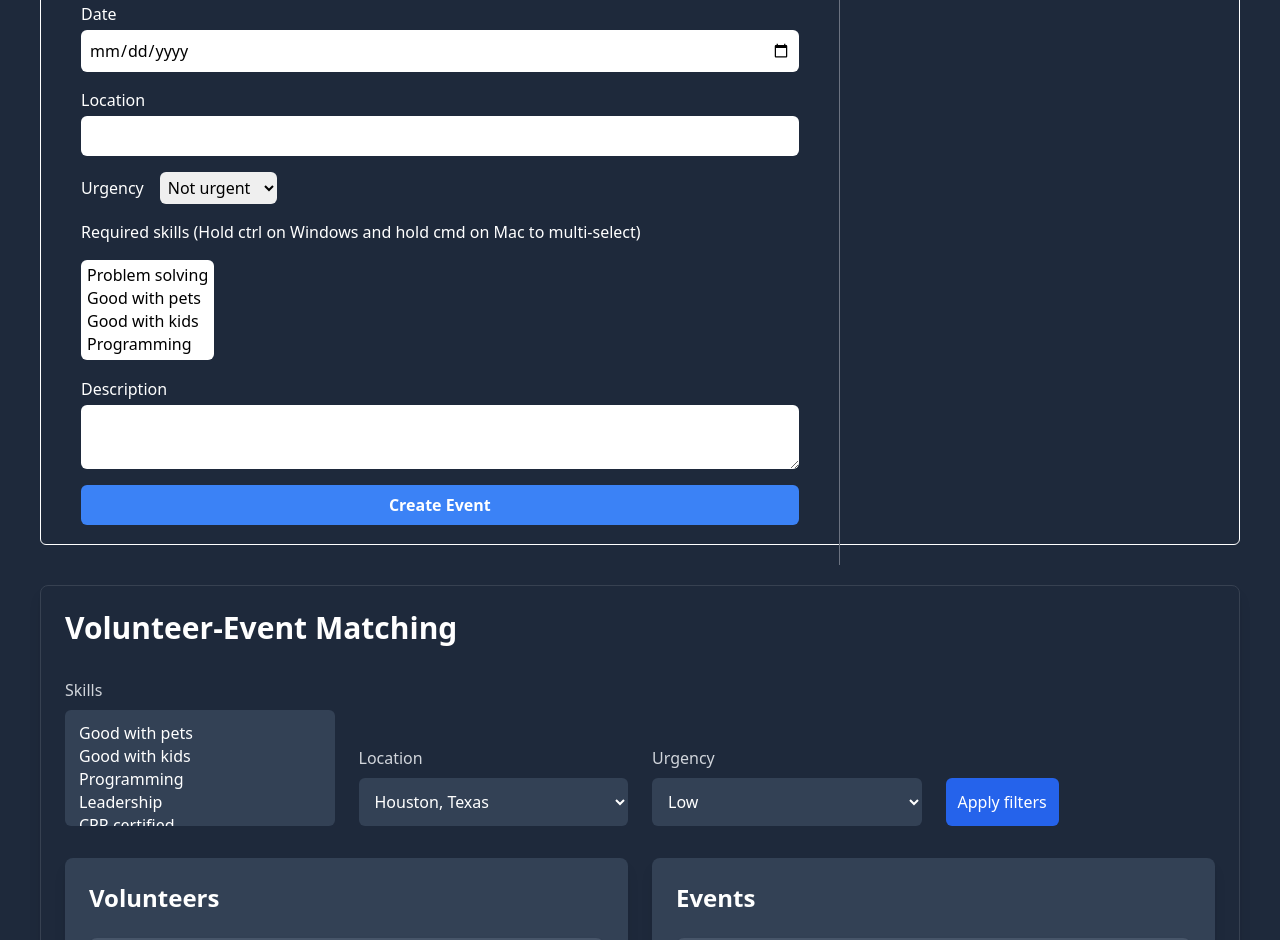
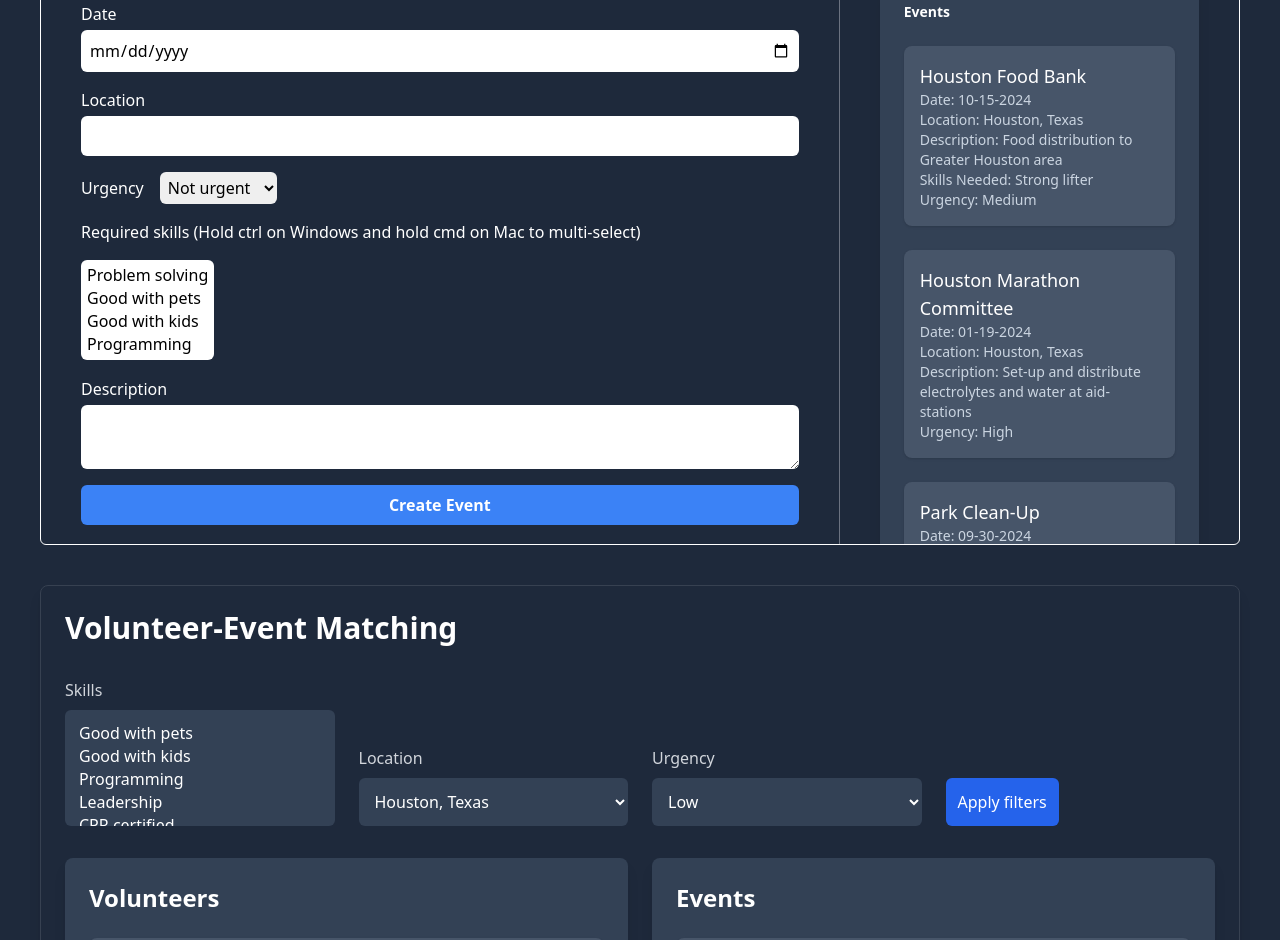
Before and after one commit to supercoffee792/sde37_volunteer_website, a Next.js app: page /admin in a window 1280 px wide. Shown: the part 280-1220 px from the top of the page. Built offline with nearby package versions, Linux system fonts and the light colour scheme.

Commit message:
added events management

```diff
--- a/src/app/admin/page.tsx
+++ b/src/app/admin/page.tsx
@@ -6,7 +6,7 @@ export default function Adminpage() {
 
       <div className="bg-slate-800 min-h-screen overflow-x-hidden">
         <Usernavbar/>
-        <div className="flex flex-col h-[90vh] border border-white rounded-md m-10">
+        <div className="flex h-[90vh] border border-white rounded-md m-10">
             <div className="w-2/3 border-r border-gray-500 text-white p-10">
                 <h2 className="text-white text-2xl mb-5">Events</h2>
                 <form className="text-white">
@@ -52,6 +52,46 @@ export default function Adminpage() {
                     </div>
                     <button type="submit" className="w-full bg-blue-500 text-white font-semibold py-2 rounded-md hover:bg-blue-600">Create Event</button>
                 </form>
+            </div>
+            <div className="w-1/3 text-white text-2xl p-10 overflow-auto">
+                <p className="mb-5">Manage events</p>
+                <button className="w-auto mb-4 bg-gray-600 text-white text-sm p-3 rounded-md hover:bg-blue-700 transition-colors focus:ring-2 focus:ring-blue-500 focus:outline-none">
+                  Filters...
+                </button>
+                <div className="bg-slate-700 p-6 text-sm rounded-lg shadow-lg">
+                  <h2 className="text-1xl font-semibold text-white mb-6">Events</h2>
+                  <ul className="space-y-6">
+                    <li className="bg-slate-600 p-4 rounded-lg shadow hover:bg-slate-500 transition-colors">
+                      <h3 className="text-lg font-medium text-white">Houston Food Bank</h3>
+                      <p className="text-slate-300">Date: 10-15-2024</p>
+                      <p className="text-slate-300">Location: Houston, Texas</p>
+                      <p className="text-slate-300">Description: Food distribution to Greater Houston area</p>
+                      <p className="text-slate-300">Skills Needed: Strong lifter</p>
+                      <p className="text-slate-300">Urgency: Medium</p>
+                    </li>
+                    <li className="bg-slate-600 p-4 rounded-lg shadow hover:bg-slate-500 transition-colors">
+                      <h3 className="text-lg font-medium text-white">Houston Marathon Committee</h3>
+                      <p className="text-slate-300">Date: 01-19-2024</p>
+                      <p className="text-slate-300">Location: Houston, Texas</p>
+                      <p className="text-slate-300">Description: Set-up and distribute electrolytes and water at aid-stations</p>
+                      <p className="text-slate-300">Urgency: High</p>
+                    </li>
+                    <li className="bg-slate-600 p-4 rounded-lg shadow hover:bg-slate-500 transition-colors">
+                      <h3 className="text-lg font-medium text-white">Park Clean-Up</h3>
+                      <p className="text-slate-300">Date: 09-30-2024</p>
+                      <p className="text-slate-300">Location: Chicago, Illinois</p>
+                      <p className="text-slate-300">Description: Help clean Grant Park</p>
+                      <p className="text-slate-300">Urgency: Medium</p>
+                    </li>
+                    <li className="bg-slate-600 p-4 rounded-lg shadow hover:bg-slate-500 transition-colors">
+                      <h3 className="text-lg font-medium text-white">Animal Shelter Volunteer</h3>
+                      <p className="text-slate-300">Date: 12-05-2024</p>
+                      <p className="text-slate-300">Location: New York, New York</p>
+                      <p className="text-slate-300">Description: Play with animals in the shelter to help them socialize</p>
+                      <p className="text-slate-300">Urgency: Low</p>
+                    </li>
+                  </ul>
+              </div>
             </div>
         </div>
 
```
